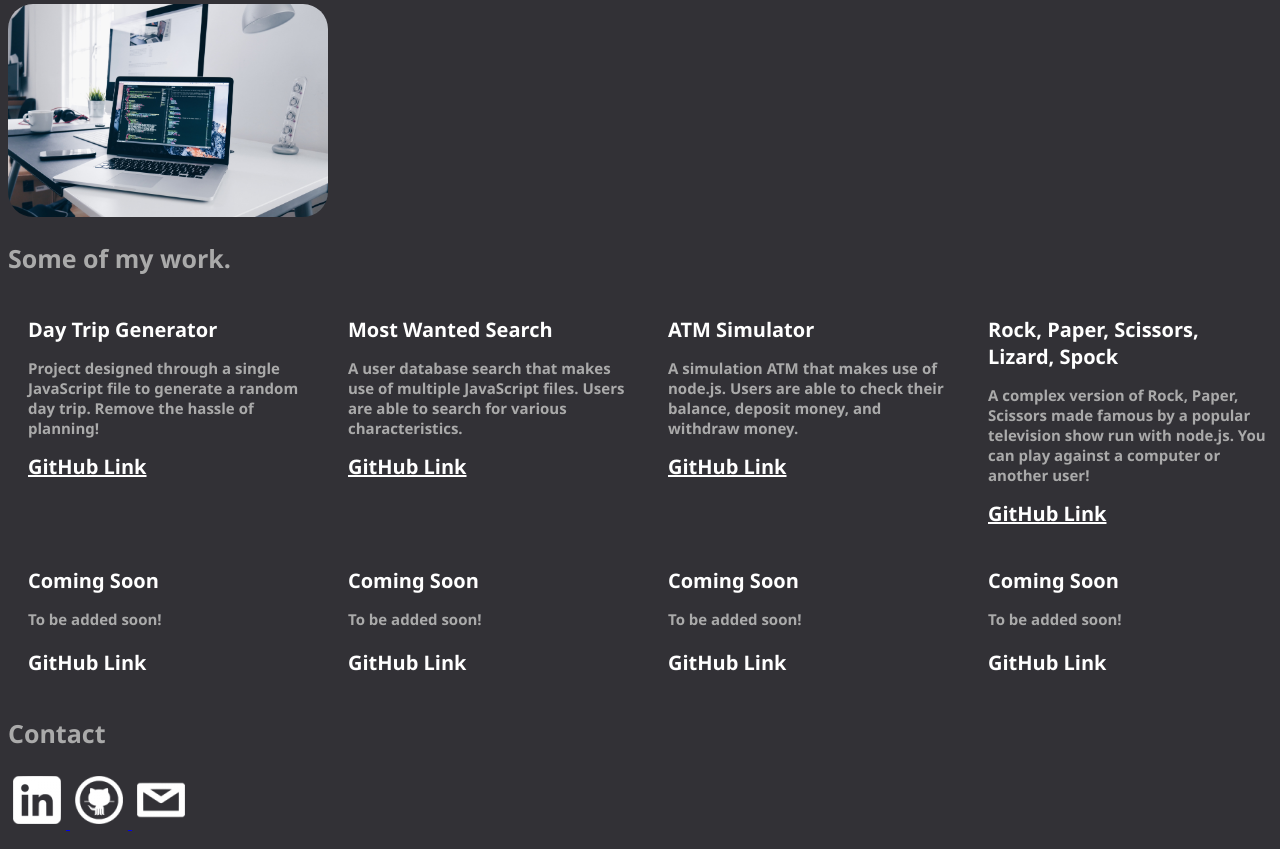
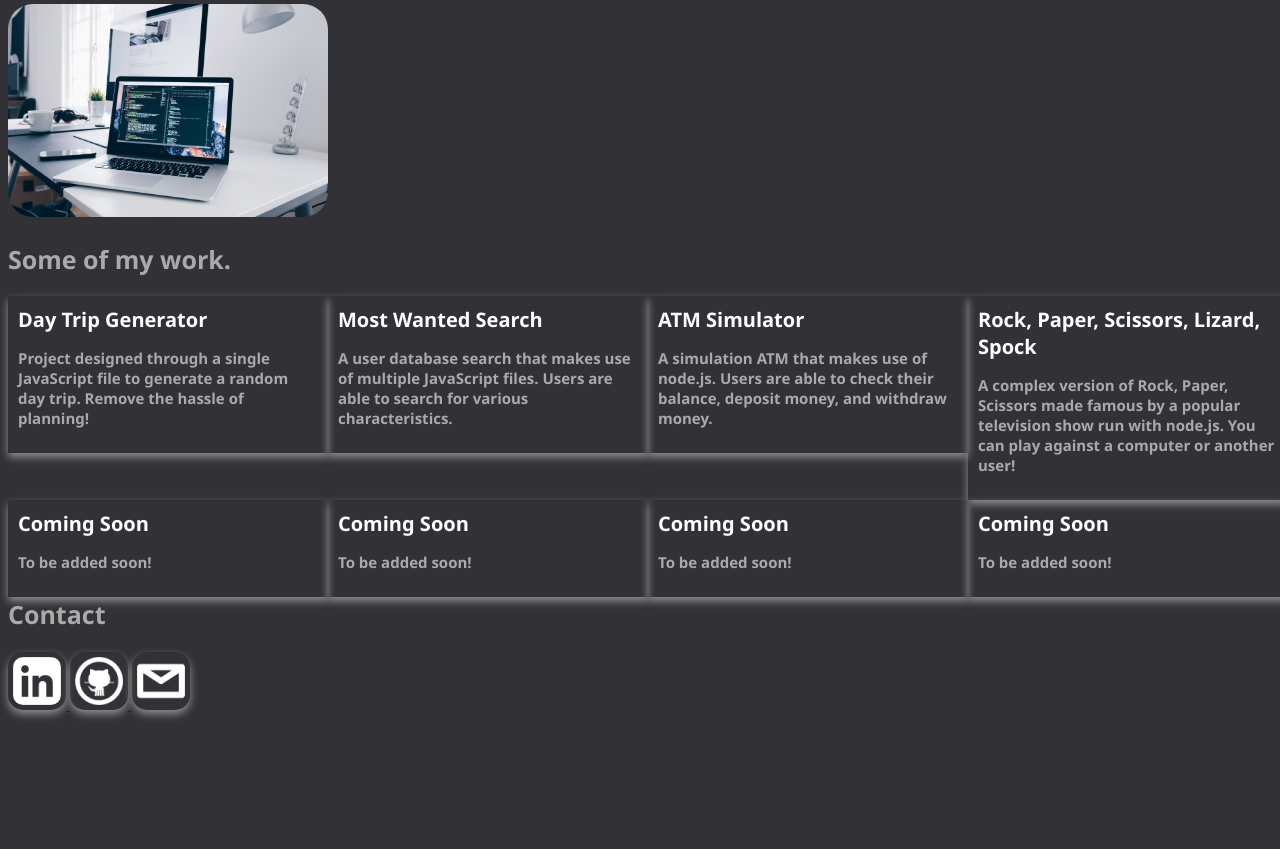
Before and after one commit to mdbshero/mdbshero.github.io, a plain HTML site: page index.html in a window 1280 px wide. Shown: the part 764-1613 px from the top of the page. After the commit the page ends 1494 px from the top, so only its background shows below. Drawn offline with Linux system fonts and the light colour scheme.

Commit message:
Modified links with cards and hover animations.

```diff
--- a/index.css
+++ b/index.css
@@ -98,21 +98,35 @@ nav li {
     max-width: 25%;
     height: auto;
     padding: 5px;
+    box-shadow: 0 4px 8px 0 rgb(146, 145, 145);
+    transition: 0.3s;
+    border-radius: 15px;
 }
+
+.picture-width3:hover {
+    box-shadow: 0 8px 16px 0 rgb(255, 255, 255);
+  }
 
 .float {
     box-sizing: border-box;
     float:left;
     width: 25%;
-    padding: 20px;
+    padding: 10px;
 }
 
 .float2 {
     box-sizing: border-box;
     float:left;
     width: 100%;
+}
 
-}
+.card {
+        box-shadow: 0 4px 8px 0 rgb(146, 145, 145);
+        transition: 0.3s;
+      }
+.card:hover {
+        box-shadow: 0 8px 16px 0 rgb(255, 255, 255);
+      }
 
 main {
     width: 100vw;
--- a/index.html
+++ b/index.html
@@ -13,17 +13,17 @@
             <a class="border icon-font">M</a>
             <ul>
                 <li>
-                    <a href="#about me" class="white">
+                    <a href="#about me" title="Go to About Me" class="white">
                         About Me
                     </a>
                 </li>
                 <li>
-                    <a href="#projects" class="white">
+                    <a href="#projects" title="Go to Projects" class="white">
                         Projects
                     </a>
                 </li>
                 <li>
-                    <a href="#contact" class="white">
+                    <a href="#contact" title="Go to Contact Information" class="white">
                         Contact
                     </a>
                 </li>
@@ -46,47 +46,39 @@
         <section id="projects">
             <br>
             <br>
-            <img src="./images/Coding Computer.jpg" class="picture-width2 "/>
+            <img src="./images/Coding Computer sized.jpg" class="picture-width2 "/>
             <h1 class="header-font">Some of my work.</h1>
-            <div class="float project-font">
+            <a class="float project-font card link"  href="https://github.com/mdbshero/DayTripGenerator.git" target="_blank" title="Day Trip Generator">
                 Day Trip Generator
                 <p class="projectinfo-font">Project designed through a single JavaScript file to generate a random day trip. Remove the hassle of planning!</p>
-                <a class="project-font" href="https://github.com/mdbshero/DayTripGenerator.git" target="_blank">GitHub Link</a>
-            </div>
-            <div class="float project-font">
+            </a>
+            <a class="float project-font card link" href="https://github.com/mdbshero/MostWanted_JavaScript.git" target="_blank" title="Most Wanted Search">
                 Most Wanted Search
                 <p class="projectinfo-font">A user database search that makes use of multiple JavaScript files. Users are able to search for various characteristics.</p>
-                    <a class="project-font" href="https://github.com/mdbshero/MostWanted_JavaScript.git" target="_blank">GitHub Link</a>
-            </div>
-            <div class="float project-font">
+            </a>
+            <a class="float project-font card link" href="https://github.com/mdbshero/ATM_Node_Project.git" target="_blank" title="ATM Simulator">
                 ATM Simulator
                 <p class="projectinfo-font">A simulation ATM that makes use of node.js. Users are able to check their balance, deposit money, and withdraw money.</p>
-                    <a class="project-font" href="https://github.com/mdbshero/ATM_Node_Project.git" target="_blank">GitHub Link</a>
-            </div>
-            <div class="float project-font">
+            </a>
+            <a class="float project-font card link" href="https://github.com/mdbshero/RPSLS_JavaScript.git" target="_blank" title="RPSLS">
                 Rock, Paper, Scissors, Lizard, Spock
                 <p class="projectinfo-font">A complex version of Rock, Paper, Scissors made famous by a popular television show run with node.js. You can play against a computer or another user!</p>
-                    <a class="project-font" href="https://github.com/mdbshero/RPSLS_JavaScript.git" target="_blank">GitHub Link</a>
-            </div>
-            <div class="float project-font">
+            </a>
+            <div class="float project-font card">
                 Coming Soon
                 <p class="projectinfo-font">To be added soon!</p>
-                <p>GitHub Link</p>
             </div>
-            <div class="float project-font">
+            <div class="float project-font card">
                 Coming Soon
                 <p class="projectinfo-font">To be added soon!</p>
-                <p>GitHub Link</p>
             </div>
-            <div class="float project-font">
+            <div class="float project-font card">
                 Coming Soon
                 <p class="projectinfo-font">To be added soon!</p>
-                <p>GitHub Link</p>
             </div>
-            <div class="float project-font">
+            <div class="float project-font card">
                 Coming Soon
                 <p class="projectinfo-font">To be added soon!</p>
-                <p>GitHub Link</p>
             </div>
     </main>
     <footer>
```
Also changed, not shown: images/Coding Computer sized.jpg (added), images/HTML CSS.jpg (added), images/Javascript image.png (added), images/Javascript re.png (added), images/React.jpg (added), images/html.png (added).
